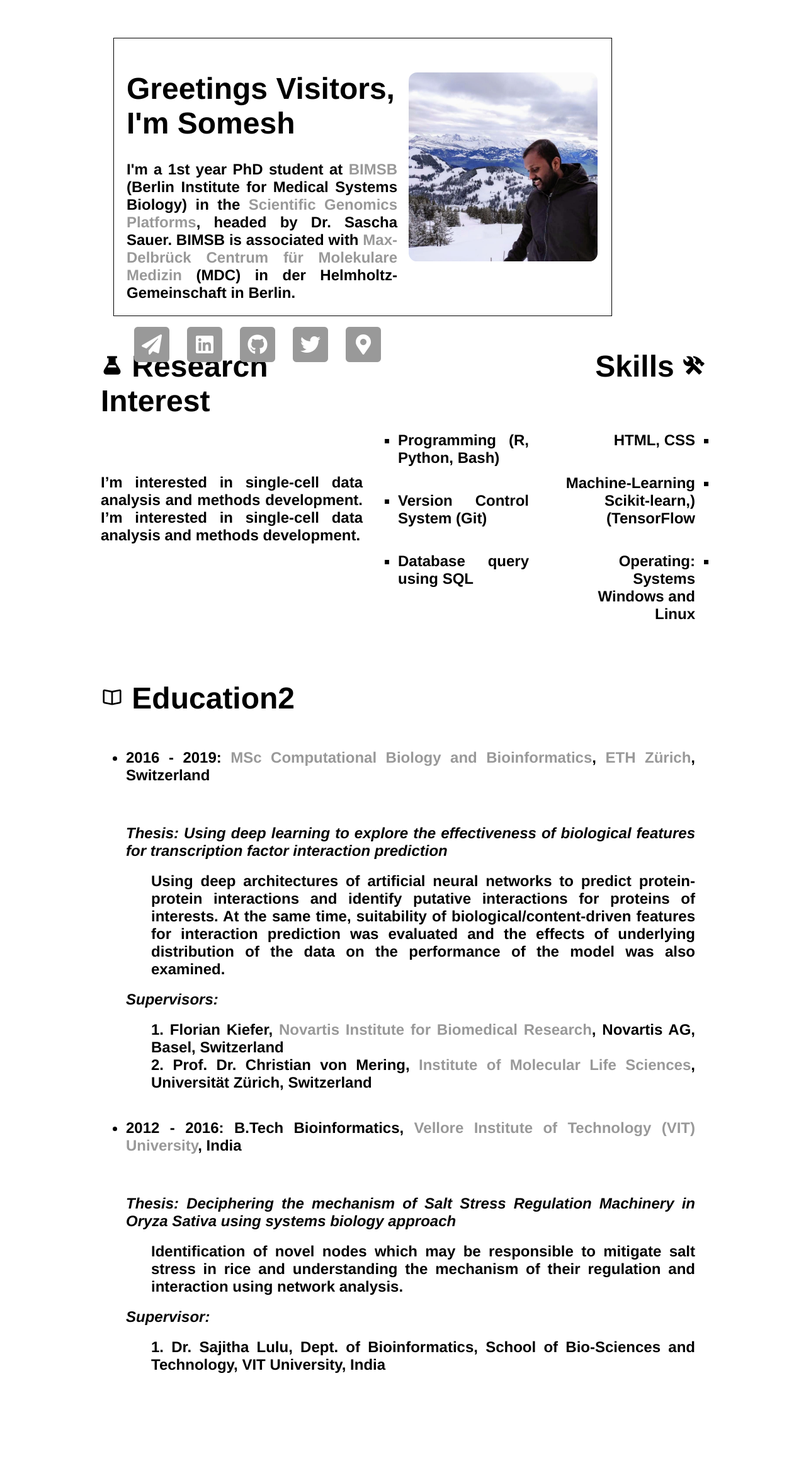
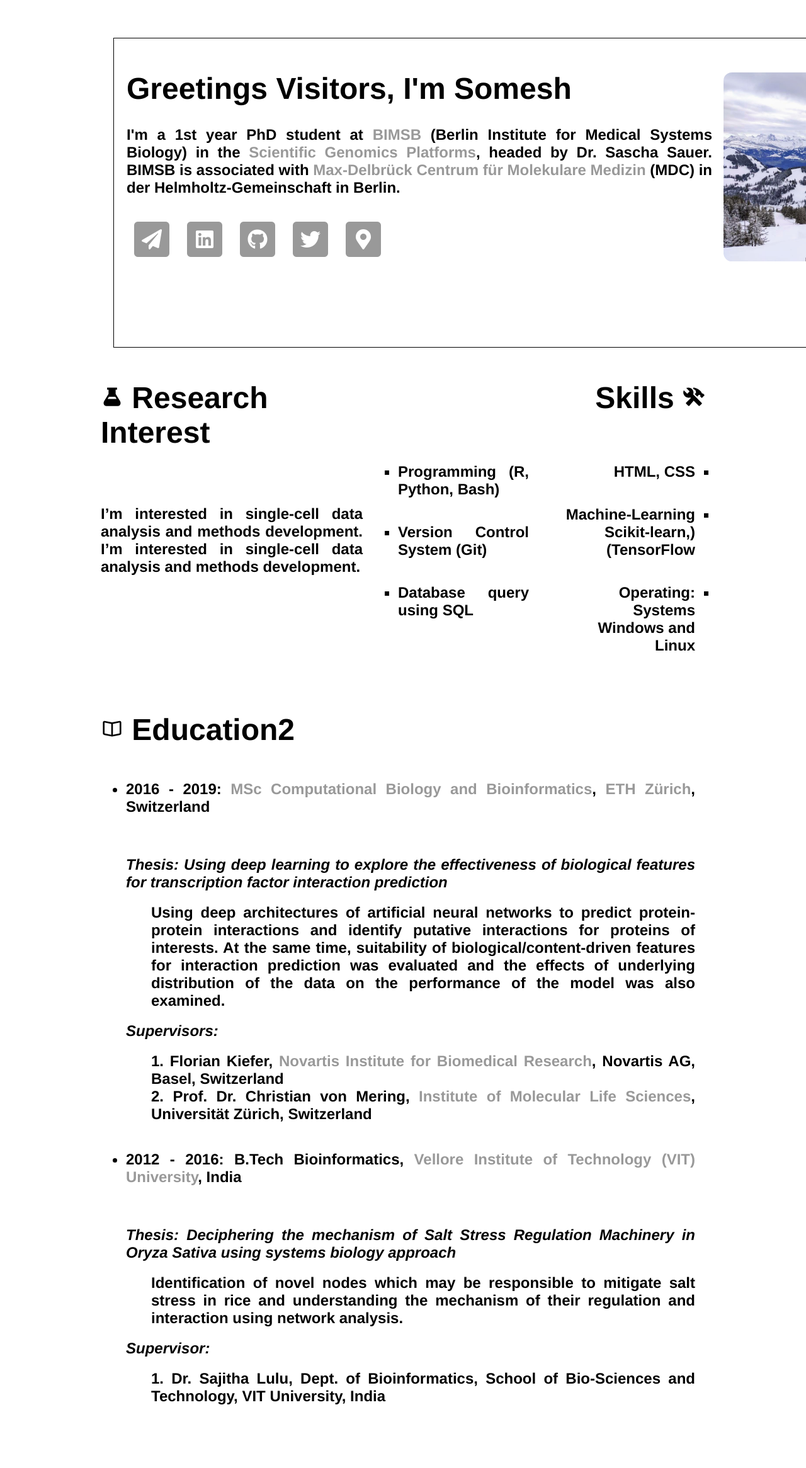
Before and after one commit to saisomesh2594/saisomesh2594.github.io, a Jekyll site: the page built from index.html, in a window 1280 px wide. Shown: the whole page at 63% size. Built offline with Jekyll 4.4.1, drawn with Linux system fonts in a browser that asks for light colours; before the commit the page ends 2281 px from its top, so only the background shows below that.

Commit message:
Update index.html

```diff
--- a/index.html
+++ b/index.html
@@ -11,7 +11,7 @@
 		</ul>
 	</nav>-->
 
-	<div id="container" style="width:750px;height:400px;margin: 20px; padding: 20px; background-color: #ffffff;border: 1px solid black;">
+	<div id="container" style="width:1250px;height:450px;margin: 20px; padding: 20px; background-color: #ffffff;border: 1px solid black;">
 		<div class="text-container">
 			<header>
 				<h1>
```
